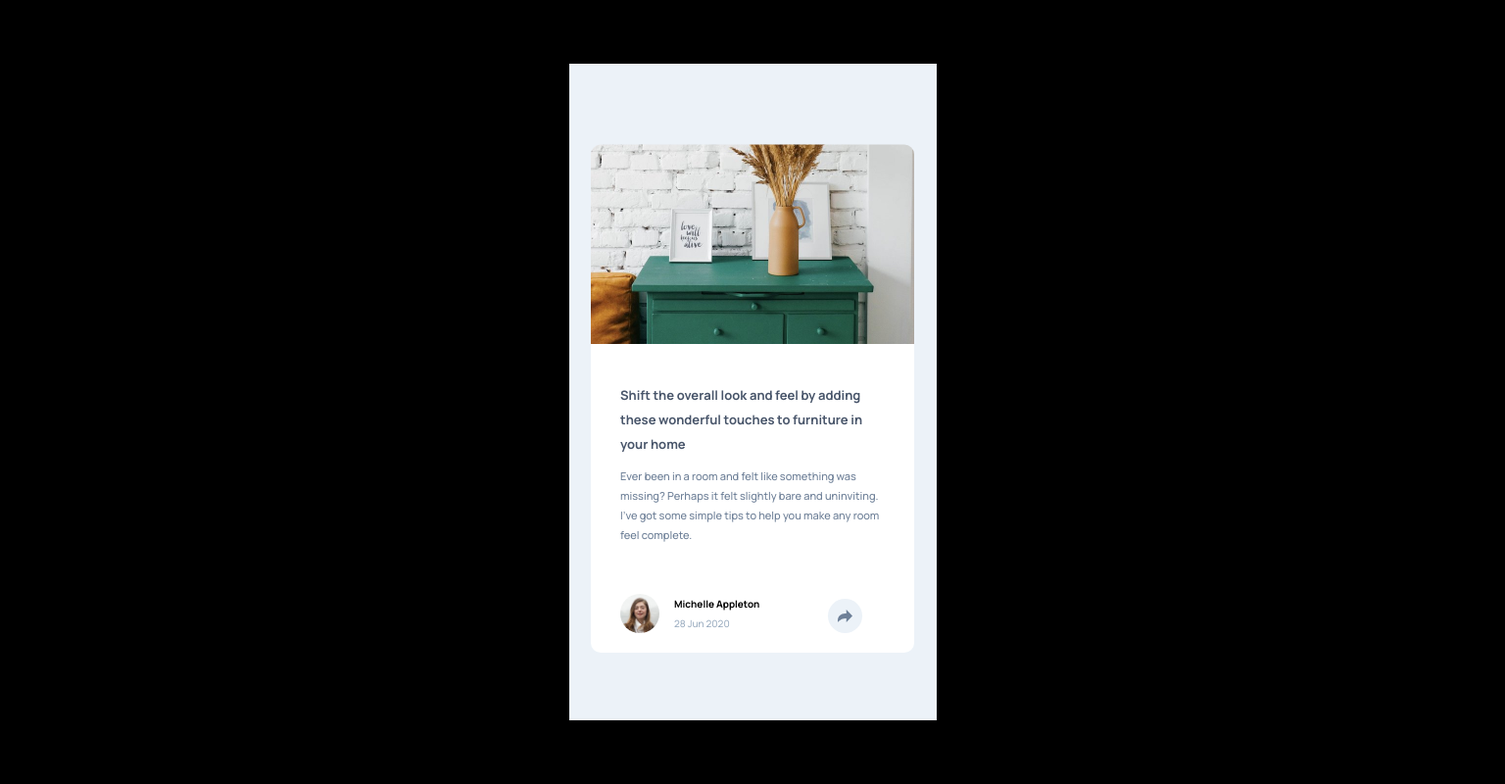
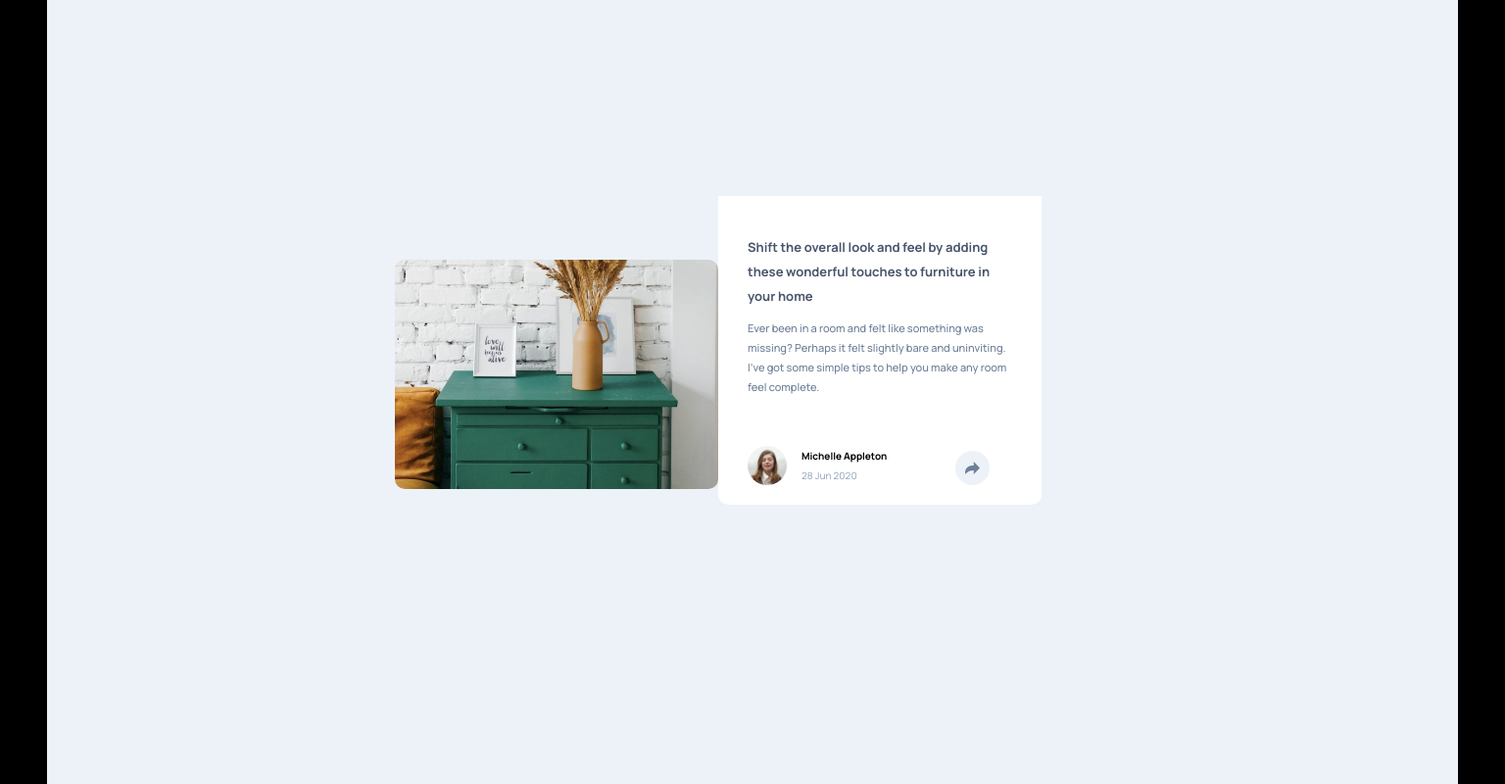
Before and after one commit to RosinskiPawel/article-preview-component-master, a plain HTML site: page index.html in a window 1536 px wide. Shown: the whole page at 98% size. Drawn offline with Linux system fonts and the light colour scheme.

Commit message:
new changes

```diff
--- a/index.html
+++ b/index.html
@@ -12,8 +12,11 @@
       <div class="container">
         <div class="c-white">
           <div class="c-white__main">
+            <div class="c-white__pic">
             <picture><img class="c-white__picture" src="./images/drawers.jpg" alt="dresser" /></picture>
-            <div class="description">
+          </div>
+            <div class="c-white__text">
+              <div class="description">
               <h1 class="header-text">
                 Shift the overall look and feel by adding these wonderful
                 touches to furniture in your home
@@ -48,6 +51,7 @@
           </div>
         </div>
       </div>
+      </div>
     </main>
     <script src="./script.js"></script>
   </body>
--- a/style.scss
+++ b/style.scss
@@ -51,7 +51,10 @@ html {
   clip-path: inset(15px 0px round 10px);
   //   clip-path: inset(15px 0px 50px round 10px 10px 0px 0px);
 }
-
+.c-white__text {
+  position: relative;
+  top: -268px;
+}
 .description {
   position: absolute;
   top: 218px;
@@ -59,7 +62,7 @@ html {
   height: 315px;
   width: 330px;
   background-color: white;
-  z-index: 3;
+  z-index: 2;
   border-bottom-left-radius: 10px;
   border-bottom-right-radius: 10px;
 }
@@ -72,7 +75,7 @@ html {
   margin-top: 463px;
   height: 70px;
   width: 330px;
-  z-index: 4;
+  z-index: 3;
   position: absolute;
   border-bottom-left-radius: 10px;
   border-bottom-right-radius: 10px;
@@ -164,5 +167,15 @@ html {
 }
 
 @media only screen and (min-width: 1440px) {
+  .c-white {
+    width: 1440px;
+    height: 800px;
+  }
+
+  .c-white__main {
+    width: 730px;
+    height: 280px;
+    display: flex;
+    flex-direction: row;
+  }
 }
-data-balloon-pos
```
Also changed, not shown: style.css, style.min.css.
